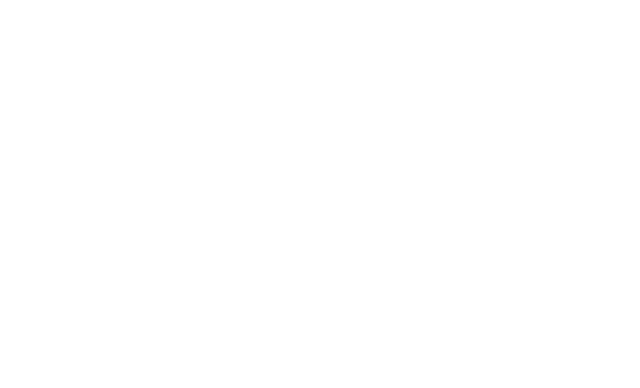
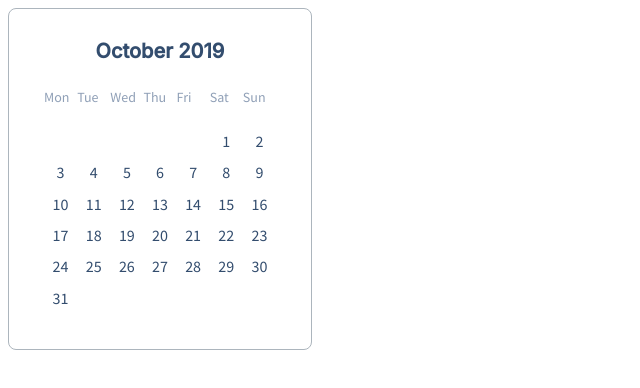
Before and after one commit to js-tasks-ru/htmlcss-20220120_olegkhacv, a website: page 05-lection3/03-calendar/index.html in a window 1280 px wide. Shown: the whole page, without its empty margins (0-640 px from the left). Drawn offline with Linux system fonts and the light colour scheme.

Commit message:
Add calendar

```diff
--- a/05-lection3/03-calendar/calendar.css
+++ b/05-lection3/03-calendar/calendar.css
@@ -0,0 +1,57 @@
+.calendar {
+    width: 100%;
+    max-width: 304px;
+    border: 1px solid #ACB5BD;
+    box-sizing: border-box;
+    border-radius: 8px;
+    padding: 30px 35px;
+}
+
+.calendar__title {
+    font-family: Inter, sans-serif;
+    font-weight: 600;
+    font-size: 20px;
+    line-height: 1.2;
+    text-align: center;
+    color: #334D6E;
+    margin: 0 0 24px 0;
+}
+
+.calendar__wrapper {
+    position: relative;
+    padding-bottom: 100%;
+}
+
+.calendar__inner {
+    position: absolute;
+    top: 0;
+    left: 0;
+    right: 0;
+    bottom: 0;
+    display: grid;
+    grid-template-columns: repeat(7, 1fr);
+    grid-template-rows: repeat(7, 1fr);
+}
+
+.calendar__item {
+    font-family: Source Sans Pro, sans-serif;
+    line-height: 1.25;
+    text-align: center;
+    color: #334D6E;
+}
+
+.calendar__item_day {
+    font-size: 14px;
+    line-height: 1.43;
+    display: flex;
+    align-items: flex-end;
+    text-align: center;
+    color: #90A0B7;
+    padding: 0 0 24px 0;
+}
+
+.calendar__item_active {
+}
+
+.calendar__item_between-active {
+}
--- a/05-lection3/03-calendar/index.html
+++ b/05-lection3/03-calendar/index.html
@@ -7,6 +7,55 @@
         <title>Calendar</title>
     </head>
     <body>
-
+        <div class="calendar">
+            <h1 class="calendar__title">October 2019</h1>
+            <div class="calendar__wrapper">
+                <div class="calendar__inner">
+                    <span class="calendar__item calendar__item_day">Mon</span>
+                    <span class="calendar__item calendar__item_day">Tue</span>
+                    <span class="calendar__item calendar__item_day">Wed</span>
+                    <span class="calendar__item calendar__item_day">Thu</span>
+                    <span class="calendar__item calendar__item_day">Fri</span>
+                    <span class="calendar__item calendar__item_day">Sat</span>
+                    <span class="calendar__item calendar__item_day">Sun</span>
+                    <span class="calendar__item"></span>
+                    <span class="calendar__item"></span>
+                    <span class="calendar__item"></span>
+                    <span class="calendar__item"></span>
+                    <span class="calendar__item"></span>
+                    <span class="calendar__item">1</span>
+                    <span class="calendar__item">2</span>
+                    <span class="calendar__item">3</span>
+                    <span class="calendar__item">4</span>
+                    <span class="calendar__item">5</span>
+                    <span class="calendar__item">6</span>
+                    <span class="calendar__item">7</span>
+                    <span class="calendar__item">8</span>
+                    <span class="calendar__item">9</span>
+                    <span class="calendar__item">10</span>
+                    <span class="calendar__item">11</span>
+                    <span class="calendar__item">12</span>
+                    <span class="calendar__item">13</span>
+                    <span class="calendar__item">14</span>
+                    <span class="calendar__item">15</span>
+                    <span class="calendar__item">16</span>
+                    <span class="calendar__item">17</span>
+                    <span class="calendar__item calendar__item_active">18</span>
+                    <span class="calendar__item calendar__item_between-active">19</span>
+                    <span class="calendar__item calendar__item_between-active">20</span>
+                    <span class="calendar__item calendar__item_between-active">21</span>
+                    <span class="calendar__item calendar__item_between-active">22</span>
+                    <span class="calendar__item calendar__item_active">23</span>
+                    <span class="calendar__item">24</span>
+                    <span class="calendar__item">25</span>
+                    <span class="calendar__item">26</span>
+                    <span class="calendar__item">27</span>
+                    <span class="calendar__item">28</span>
+                    <span class="calendar__item">29</span>
+                    <span class="calendar__item">30</span>
+                    <span class="calendar__item">31</span>
+                </div>
+            </div>
+        </div>
     </body>
 </html>
--- a/assets/fonts/fonts.css
+++ b/assets/fonts/fonts.css
@@ -1,2 +1,3 @@
 @import url('https://fonts.googleapis.com/css2?family=Roboto:ital,wght@0,100;0,300;0,400;0,500;0,700;0,900;1,100;1,300;1,400;1,500;1,700;1,900&display=swap');
 @import url('https://fonts.googleapis.com/css2?family=Inter:wght@500&family=Roboto:wght@400;500;700;900&display=swap');
+@import url('https://fonts.googleapis.com/css2?family=Inter:wght@500&family=Roboto:wght@400;500;700;900&family=Source+Sans+Pro&display=swap');
```
